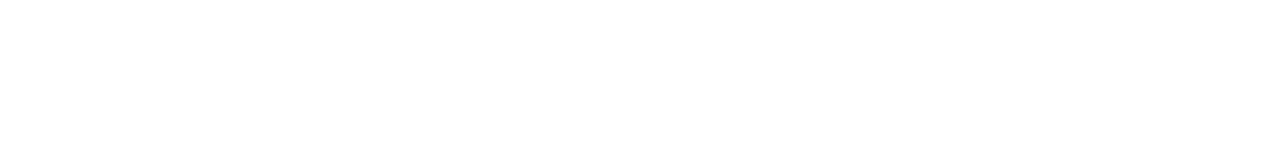
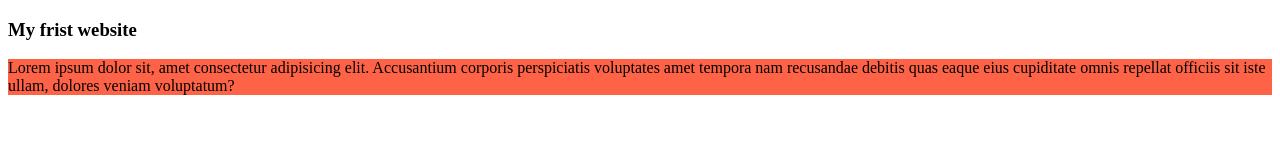
Before and after one commit to zihadulislam9071/my-simple-web, a plain HTML site: page index.html in a window 1280 px wide. Drawn offline with Linux system fonts and the light colour scheme.

Commit message:
added the first blogs

```diff
--- /dev/null
+++ b/Style/blogs.css
@@ -0,0 +1,3 @@
+p{
+  background-color: tomato;
+}
--- a/index.html
+++ b/index.html
@@ -4,8 +4,12 @@
   <meta charset="UTF-8">
   <meta name="viewport" content="width=device-width, initial-scale=1.0">
   <title>my simple web</title>
+  <link rel="stylesheet" href="style/blogs.css">
 </head>
 <body>
-
+  <div>
+    <h3>My frist website </h3>
+    <p>Lorem ipsum dolor sit, amet consectetur adipisicing elit. Accusantium corporis perspiciatis voluptates amet tempora nam recusandae debitis quas eaque eius cupiditate omnis repellat officiis sit iste ullam, dolores veniam voluptatum?</p>
+  </div>
 </body>
 </html>
```
